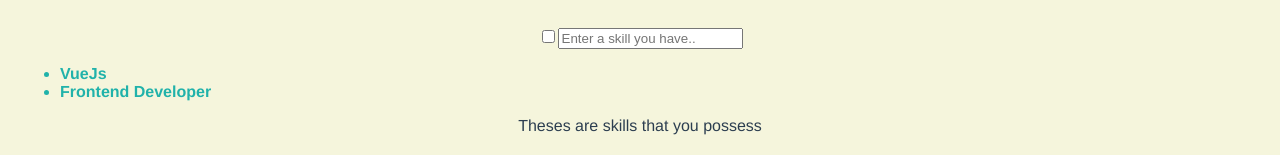
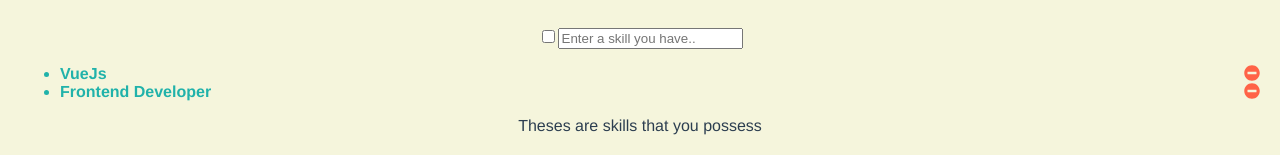
Before and after one commit to Olawinski-e/VueJS-vueSkills, a Vue app: page / in a window 1280 px wide. Shown: the part 131-286 px from the top of the page. Built offline with nearby package versions, Linux system fonts and the light colour scheme.

Commit message:
delete skill

```diff
--- a/package.json
+++ b/package.json
@@ -11,9 +11,11 @@
     "core-js": "^3.6.5",
     "vee-validate": "^3.4.0",
     "vue": "^2.6.11",
+    "vue-material": "^1.0.0-beta-15",
     "vue-router": "^3.4.5"
   },
   "devDependencies": {
+    "@fortawesome/fontawesome-free": "^5.15.0",
     "@vue/cli-plugin-babel": "~4.5.0",
     "@vue/cli-plugin-eslint": "~4.5.0",
     "@vue/cli-service": "~4.5.0",
--- a/public/index.html
+++ b/public/index.html
@@ -5,6 +5,7 @@
     <meta http-equiv="X-UA-Compatible" content="IE=edge" />
     <meta name="viewport" content="width=device-width,initial-scale=1.0" />
     <link rel="icon" href="<%= BASE_URL %>favicon.ico" />
+
     <title><%= htmlWebpackPlugin.options.title %></title>
   </head>
   <body style="background-color: beige; margin: 0">
--- a/src/components/About.vue
+++ b/src/components/About.vue
@@ -1,6 +1,6 @@
 <template>
   <div class="about">
-    <h1>This is an about page</h1>
+    <h1>Hello {{ their_name }}, this is an about page</h1>
     <p>
       Pourquoi j'aime VueJs: <br />
       - D'abord, c'est léger, <br />
@@ -12,3 +12,14 @@
     </p>
   </div>
 </template>
+
+<script>
+export default {
+  name: "Skills",
+  data() {
+    return {
+      their_name: this.$route.params.name,
+    };
+  },
+};
+</script>
--- a/src/components/Skills.vue
+++ b/src/components/Skills.vue
@@ -25,6 +25,9 @@
           <ul>
             <li v-for="(data, index) in skills" :key="index">
               {{ data.skill }}
+              <div class="delete" @click="remove(index)">
+                <i class="ficon fa fa-minus-circle"></i>
+              </div>
             </li>
           </ul>
         </form>
@@ -119,6 +122,10 @@ export default {
         this.skill = "";
       });
     },
+    remove(id) {
+      console.log(id);
+      this.skills.splice(id, 1);
+    },
   },
 };
 </script>
@@ -142,4 +149,10 @@ export default {
 .another-class {
   border: solid 1px grey;
 }
+
+.delete {
+  cursor: pointer;
+  float: right;
+  color: tomato;
+}
 </style>
--- a/src/main.js
+++ b/src/main.js
@@ -4,6 +4,9 @@ import router from "./router";
 import { ValidationProvider, ValidationObserver } from "vee-validate";
 
 import "./assets/scss/index.scss";
+
+import "@fortawesome/fontawesome-free/css/all.css";
+import "@fortawesome/fontawesome-free/js/all.js";
 
 Vue.component("ValidationProvider", ValidationProvider);
 Vue.component("ValidationObserver", ValidationObserver);
--- a/src/router.js
+++ b/src/router.js
@@ -13,7 +13,7 @@ export default new Router({
       component: Skills,
     },
     {
-      path: "/about",
+      path: "/about/:name",
       name: "about",
       component: About,
     },
```
Also changed, not shown: 2 other files (tests, documents, lock files or other folders).
